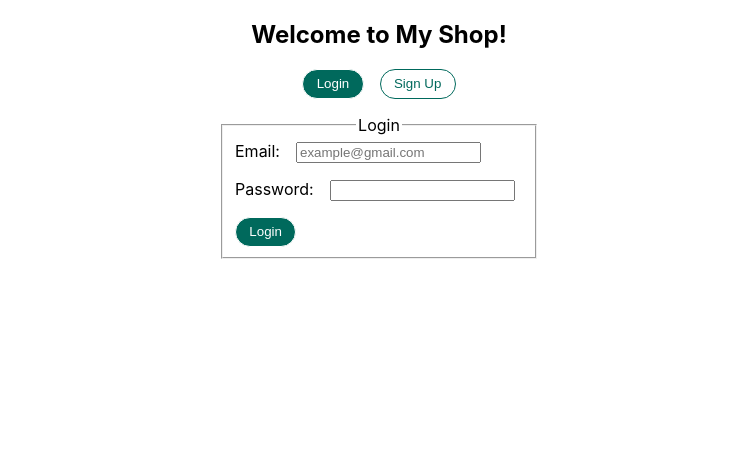
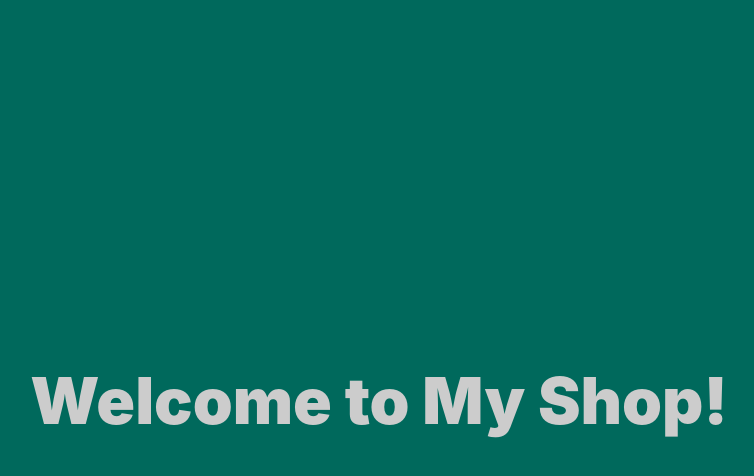
Before and after one commit to SbZhechev/my-shop, a React (Create React App) app in the folder client/: page / in a window 1280 px wide. Shown: the top 476 px of the page, without its empty margins (261-1015 px from the left). Built offline with nearby package versions, Linux system fonts and the light colour scheme.

Commit message:
Cleared up home page.

```diff
--- a/client/src/components/App.css
+++ b/client/src/components/App.css
@@ -1,3 +1,14 @@
-section {
-  text-align: center;
+.section {
+  height: 100%;
+  display: flex;
+  justify-content: center;
+  align-items: center;
+  background-color: var(--active-background-color);
+  color: #cccccc;
 }
+
+.section__heading {
+  margin: 0;
+  font-size: clamp(1rem, 5vw, 5rem);
+  font-weight: 900;
+}
--- a/client/src/components/App.jsx
+++ b/client/src/components/App.jsx
@@ -1,36 +1,9 @@
-import { useState } from 'react';
-import { AUTHENTICATION_FORM_TYPES } from '../utilites/constants';
-import AuthenticationForm from './authentication/AuthenticationForm';
 import './App.css';
-import { handleLogin } from '../services/AuthenticationService';
-import { handleSignUp } from '../services/AuthenticationService';
-import Button from '../components/utility/Button';
 
 function App() {
-  const [activeFormType, setActiveFormType] = useState(AUTHENTICATION_FORM_TYPES.LOGIN_FORM);
-
   return (
-    <section>
-      <h1>Welcome to My Shop!</h1>
-      <div className='formTypes'>
-        <Button
-          active={activeFormType === AUTHENTICATION_FORM_TYPES.LOGIN_FORM}
-          action={() => setActiveFormType(AUTHENTICATION_FORM_TYPES.LOGIN_FORM)}
-        >
-          Login
-        </Button>
-        <Button
-          active={activeFormType === AUTHENTICATION_FORM_TYPES.LOGSIGN_UP_FORMIN_FORM}
-          action={() => setActiveFormType(AUTHENTICATION_FORM_TYPES.SIGN_UP_FORM)}
-        >
-          Sign Up
-        </Button>
-      </div>
-      { activeFormType === AUTHENTICATION_FORM_TYPES.LOGIN_FORM ?
-        <AuthenticationForm key="login" legend="Login" action={handleLogin} actionButtonText="Login" />
-        :
-        <AuthenticationForm key="sign-up" legend="Sign Up" action={handleSignUp} actionButtonText="Sign Up" />
-      }
+    <section className='section'>
+      <h1 className='section__heading'>Welcome to My Shop!</h1>
     </section>
   );
 }
--- a/client/src/index.css
+++ b/client/src/index.css
@@ -15,6 +15,10 @@ body {
 }
 
 code {
-  font-family: source-code-pro, Menlo, Monaco, Consolas, 'Courier New',
-    monospace;
+  font-family: source-code-pro, Menlo, Monaco, Consolas, 'Courier New', monospace;
 }
+
+#root {
+  width: 100%;
+  height: 100vh;
+}
```
